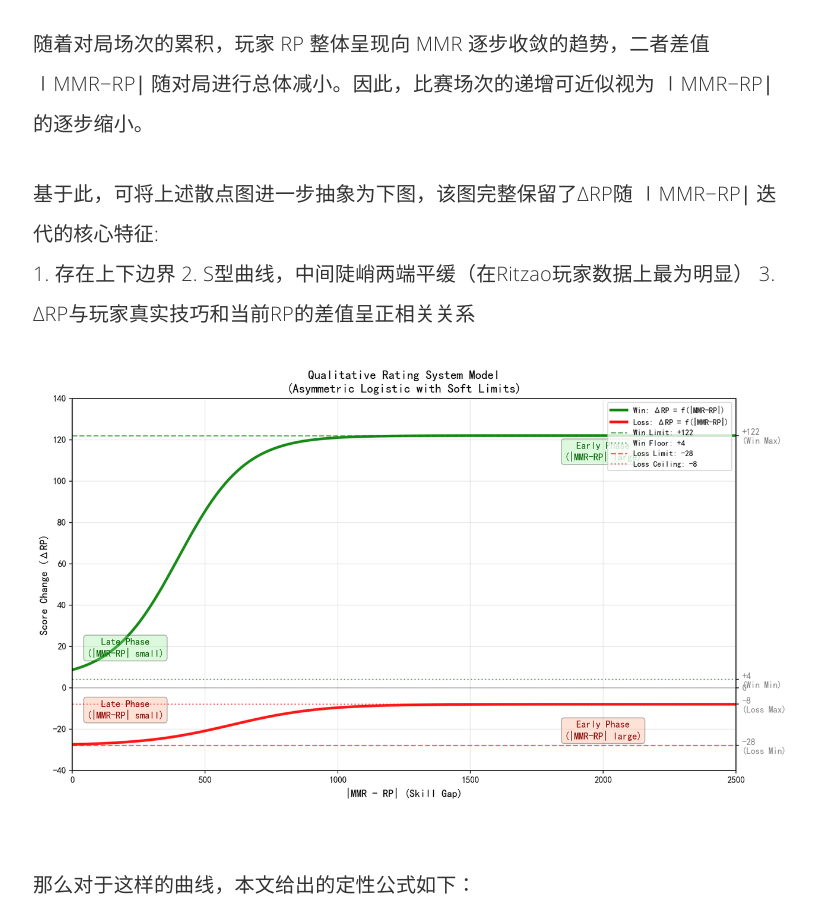
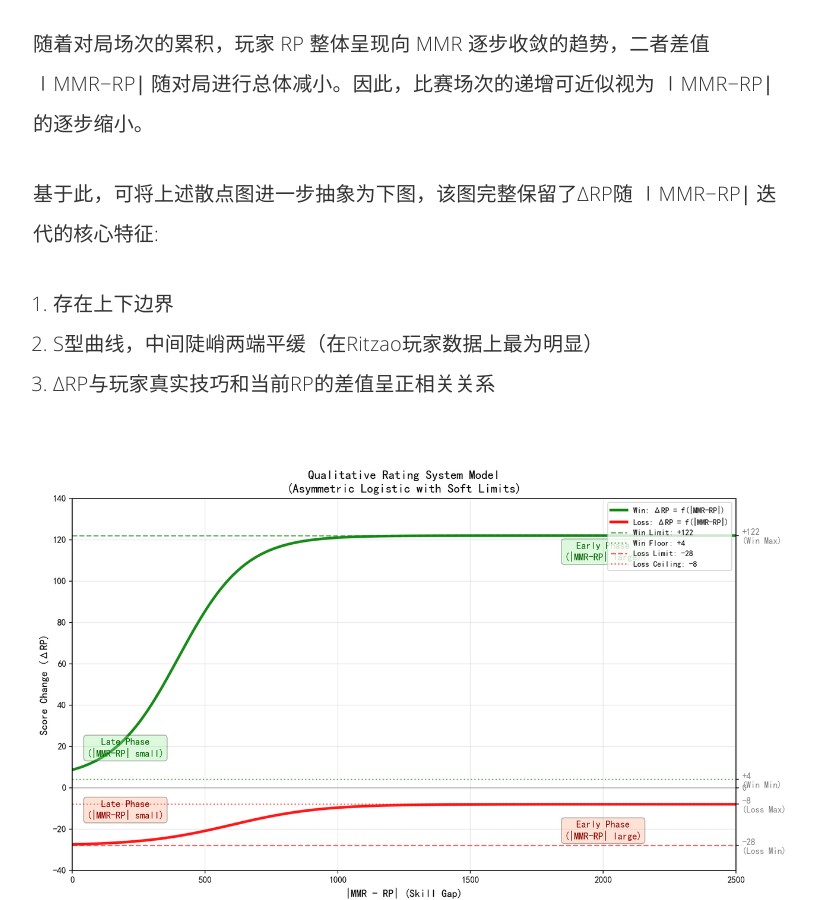
Before and after one commit to Junsonli/Junsonli.github.io, a Jekyll site: the page built from _posts/2026-03-25-r6s-rating-system-design.md, in a window 1280 px wide and 900 px high, scrolled down 7124 px. Shown: the whole window, without its empty margins (227-1043 px from the left). Built offline with Jekyll 4.4.1, drawn with Linux system fonts in a browser that asks for light colours; comment, search, counter and statistics services are not loaded.

Commit message:
fix: 用 HTML ol 替换 markdown 有序列表，避免 kramdown 缩进解析问题

```diff
--- a/_posts/2026-03-25-r6s-rating-system-design.md
+++ b/_posts/2026-03-25-r6s-rating-system-design.md
@@ -144,10 +144,12 @@ R6S的RP迭代规律：ΔRP与\|MMR-RP\|正相关。
 
 随着对局场次的累积，玩家 RP 整体呈现向 MMR 逐步收敛的趋势，二者差值 ∣MMR−RP∣ 随对局进行总体减小。因此，比赛场次的递增可近似视为 ∣MMR−RP∣ 的逐步缩小。
 
-基于此，可将上述散点图进一步抽象为下图，该图完整保留了ΔRP随 ∣MMR−RP∣ 迭代的核心特征:<br>
-    1. 存在上下边界
-    2. S型曲线，中间陡峭两端平缓（在Ritzao玩家数据上最为明显）
-    3. ΔRP与玩家真实技巧和当前RP的差值呈正相关关系
+基于此，可将上述散点图进一步抽象为下图，该图完整保留了ΔRP随 ∣MMR−RP∣ 迭代的核心特征:
+<ol style="margin-top:0.3em">
+  <li>存在上下边界</li>
+  <li>S型曲线，中间陡峭两端平缓（在Ritzao玩家数据上最为明显）</li>
+  <li>ΔRP与玩家真实技巧和当前RP的差值呈正相关关系</li>
+</ol>
 ![S型概念图](/assets/img/posts/r6s-rating/image9.png)
 
 那么对于这样的曲线，本文给出的定性公式如下：
@@ -185,7 +187,7 @@ L_{\max}^{L} - \dfrac{L_{\max}^{L} - L_{\min}^{L}}{1 + e^{-k_L\left( \left| \mu
 
 ## 有组排的对局如何影响局内其他单排玩家体验？
 
-**在玩家的体验层面：**<br>
+ **在玩家的体验层面：**
 
 组排带来的优势：<br>
 
@@ -198,7 +200,7 @@ L_{\max}^{L} - \dfrac{L_{\max}^{L} - L_{\min}^{L}}{1 + e^{-k_L\left( \left| \mu
   2. 配合生疏，游戏互动弱，体验感弱
   3. 被组排玩家共同目标挟持（如4黑与单排玩家，单排玩家被挟持，4黑如果想投降单排玩家无法影响）
 
-**设计层面（机制层面）：**<br>
+**设计层面（机制层面）：**
 
 Trueskill匹配算法下的衡量比赛质量的MQ概念：
 
```
